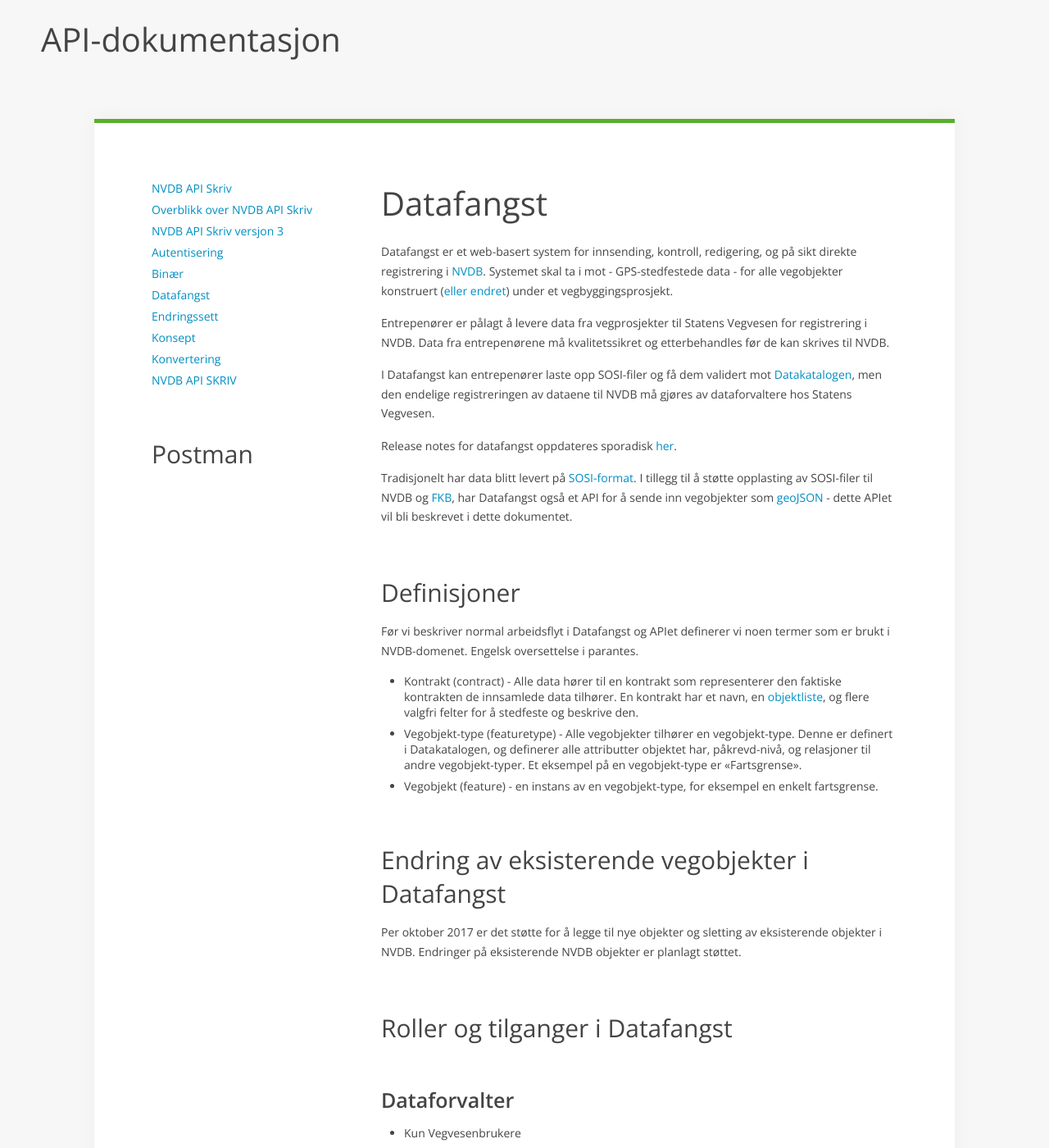
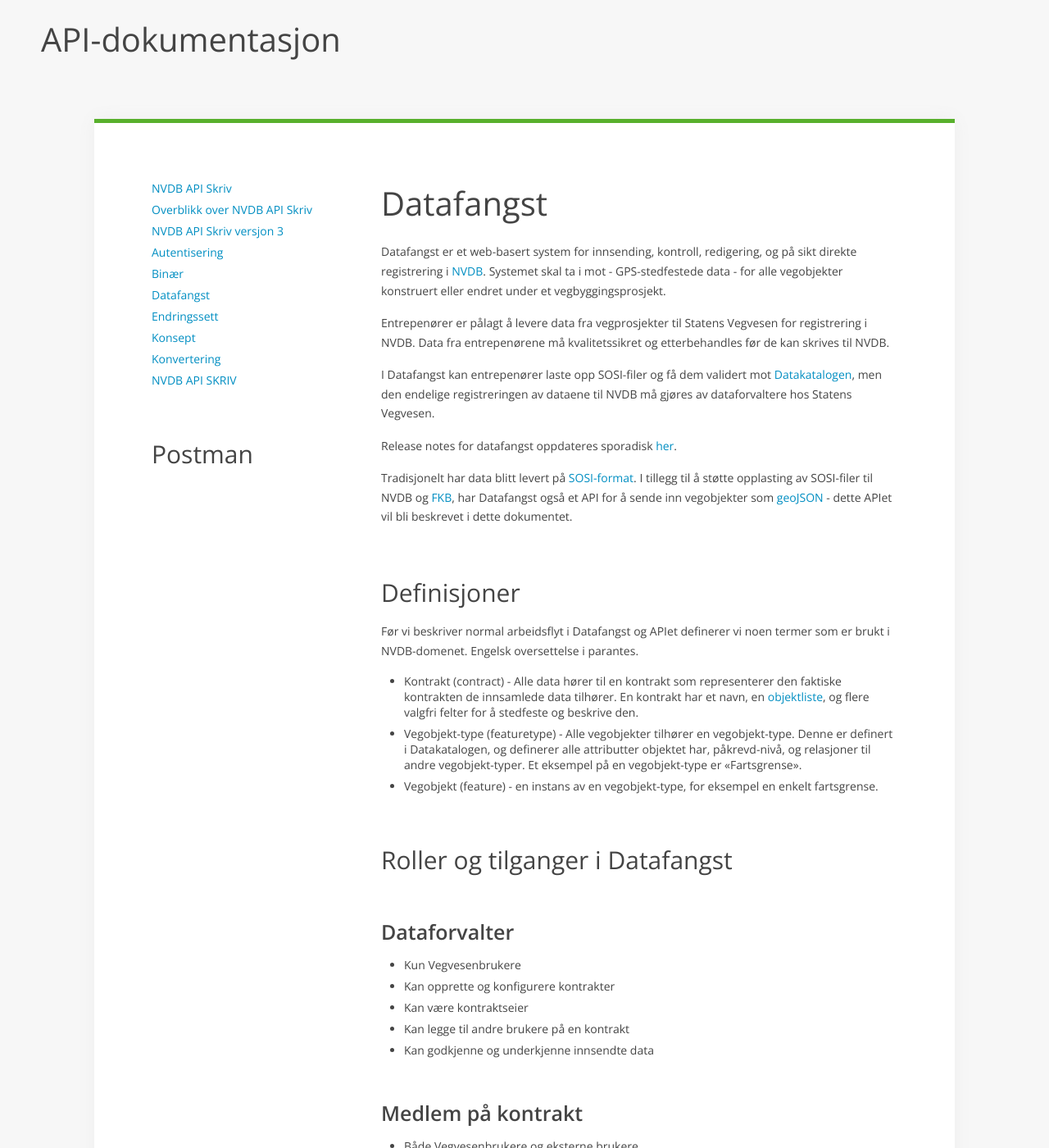
Before and after one commit to nvdb-vegdata/apiskrivdokumentasjon, a Jekyll site: the page built from datafangst.md, in a window 1280 px wide and 1400 px high. Shown: the whole window at 82% size. Built offline with Jekyll 4.4.1, drawn with Linux system fonts in a browser that asks for light colours; our own code applies the rules of GitHub Pages for plain Markdown files.

Commit message:
NVDB-4939: Fjernet utdatert informasjon om at API ikke kan endre eksisterende vegobjekter.

```diff
--- a/datafangst.md
+++ b/datafangst.md
@@ -1,7 +1,7 @@
 # Datafangst
 
 Datafangst er et web-basert system for innsending, kontroll, redigering, og på sikt direkte registrering i [NVDB](http://www.vegvesen.no/fag/Teknologi/Nasjonal+vegdatabank).
-Systemet skal ta i mot - GPS-stedfestede data - for alle vegobjekter konstruert ([eller endret](#endredeobjekter))
+Systemet skal ta i mot - GPS-stedfestede data - for alle vegobjekter konstruert eller endret
  under et vegbyggingsprosjekt.
 
 Entrepenører er pålagt å levere data fra vegprosjekter til Statens Vegvesen for registrering i NVDB. Data fra entrepenørene
@@ -23,10 +23,6 @@ Før vi beskriver normal arbeidsflyt i Datafangst og APIet definerer vi noen ter
 * Vegobjekt-type (featuretype) - Alle vegobjekter tilhører en vegobjekt-type. Denne er definert i Datakatalogen, og definerer alle
  attributter objektet har, påkrevd-nivå, og relasjoner til andre vegobjekt-typer. Et eksempel på en vegobjekt-type er «Fartsgrense».
 * Vegobjekt (feature) - en instans av en vegobjekt-type, for eksempel en enkelt fartsgrense.
-
-## Endring av eksisterende vegobjekter i Datafangst<a name="endredeobjekter"></a>
- Per oktober 2017 er det støtte for å legge til nye objekter og sletting av eksisterende objekter i NVDB.
- Endringer på eksisterende NVDB objekter er planlagt støttet.
 
 ## Roller og tilganger i Datafangst
 
```
